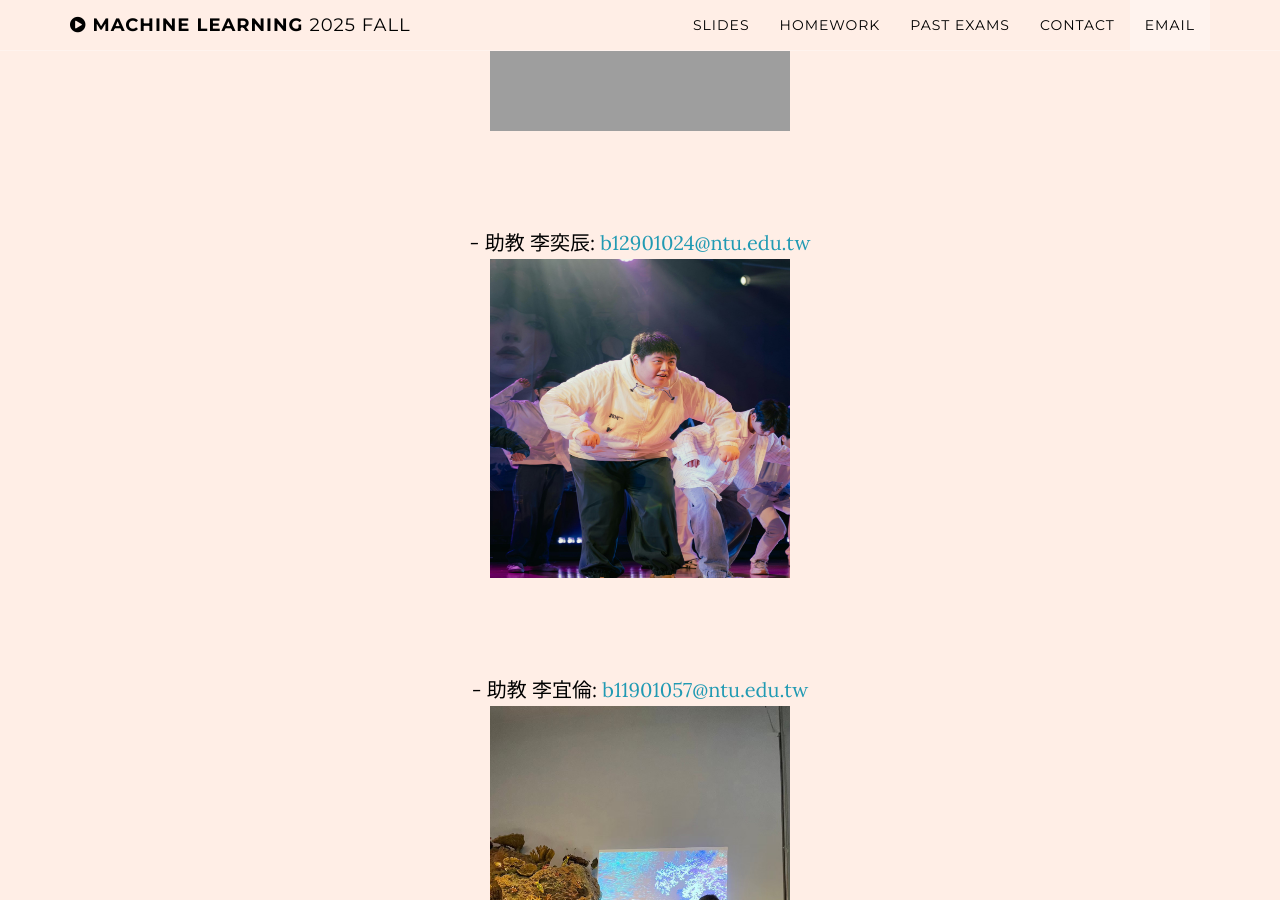
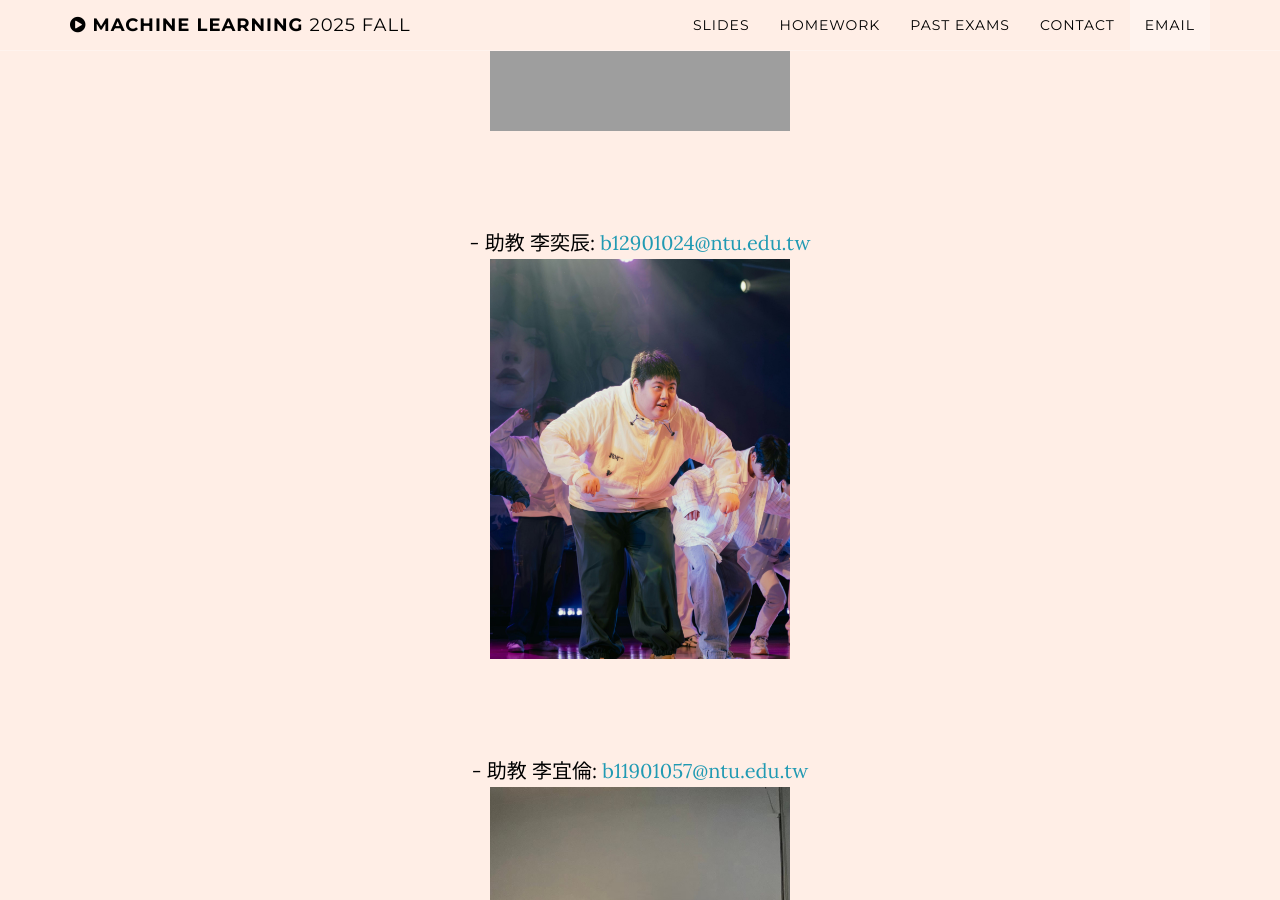
Before and after one commit to ntueemlta2025/ntueemlta2025.github.io, a Jekyll site: the page built from index.html, in a window 1280 px wide and 900 px high, scrolled down 5573 px. Built offline with Jekyll 4.4.1, drawn with Linux system fonts in a browser that asks for light colours.

Commit message:
add 4th TA

```diff
--- a/_includes/email.html
+++ b/_includes/email.html
@@ -10,7 +10,9 @@
                     {% if forloop.index == 1 %}
                         <img src="{{ TA.url }}" width="300" height="400"/>
                     {% elsif forloop.index == 2 %}
-                        <img src="{{ TA.url }}" width="300" height="318.6"/>
+                        <img src="{{ TA.url }}" width="300" height="400"/>
+                    {% elsif forloop.index == 3 %}
+                        <img src="{{ TA.url }}" width="300" height="400"/>
                     {% elsif forloop.index == 3 %}
                         <img src="{{ TA.url }}" width="300" height="400"/>
                     {% endif %}
```
